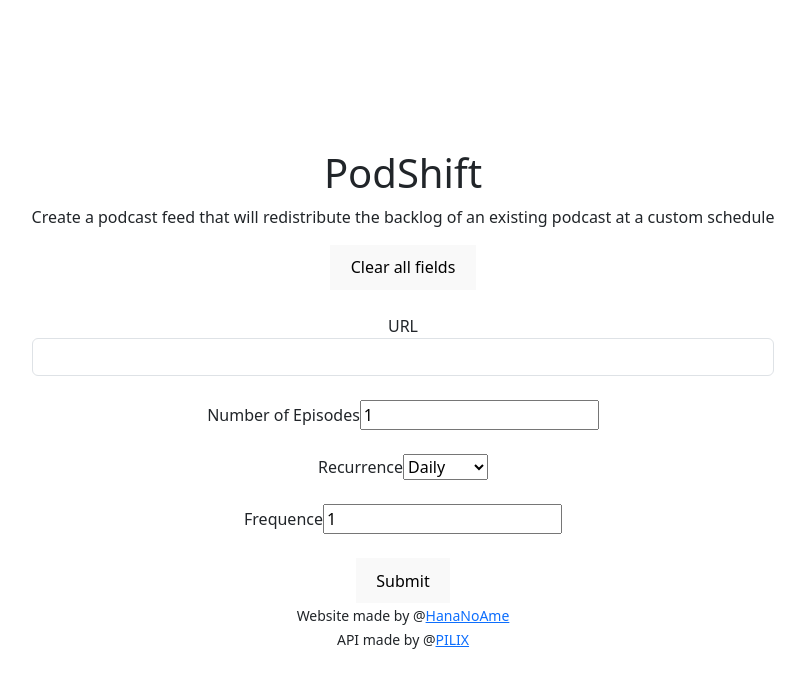
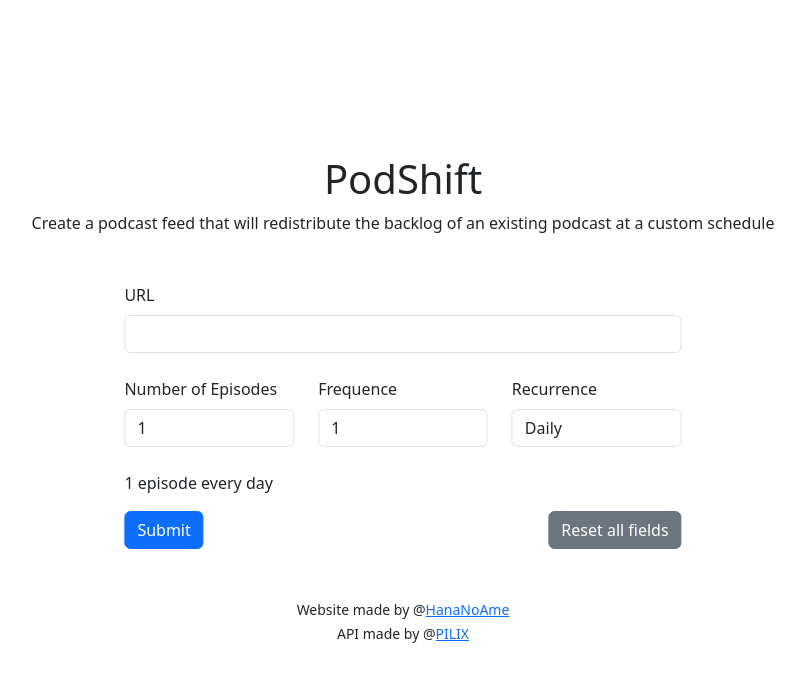
Before and after one commit to HanaNoAme/PodShiftFrontEnd, a React (Vite) app: page / in a window 1280 px wide. Shown: the top 688 px of the page, without its empty margins (237-1042 px from the left). Built offline with nearby package versions, Linux system fonts and the light colour scheme.

Commit message:
fix recurrence

```diff
--- a/src/components/form.tsx
+++ b/src/components/form.tsx
@@ -1,19 +1,19 @@
 import { useState } from 'react';
 
 enum Recurrence {
-  DAILY = "Daily",
-  WEEKLY = "Weekly",
-  MONTHLY = "Monthly",
-  YEARLY = "Yearly"
+  Yearly = "year",
+  Monthly = "month",
+  Weekly = "week",
+  Daily = "day"
 }
 
 export function CustomForm() {
   const [isFormValid, setIsFormValid] = useState(false);
   const [form, setForm] = useState({
-    url: '',
+    url: "",
     episodes: 1,
-    recurrence: Recurrence.DAILY,
-    frequence: 1
+    frequence: 1,
+    recurrence: 3,
   });
 
   // function validateForm) {
@@ -47,69 +47,78 @@ export function CustomForm() {
     setForm({ ...form, episodes: episodes });
   }
 
-  function handleRecurrenceChange(e: React.ChangeEvent<HTMLSelectElement>) {
-    var recurrence = e.target.value as Recurrence;
-    console.log(`recurrence: ${recurrence}`);
-    setForm({ ...form, recurrence: recurrence });
-  }
-
   function handleFrequenceChange(e: React.ChangeEvent<HTMLInputElement>) {
     var frequence = parseInt(e.target.value);
     console.log(`frequence: ${frequence}`);
     setForm({ ...form, frequence: frequence });
   }
 
+  function handleRecurrenceChange(e: React.ChangeEvent<HTMLSelectElement>) {
+    var index = Object.keys(Recurrence).indexOf(e.target.value);
+    console.log(`recurrence: ${index}`);
+    setForm({ ...form, recurrence: index });
+  }
+
+  function handleClear() {
+    if (confirm("Are you sure you want to clear all fields?")) {
+      setForm({
+        url: "",
+        episodes: 1,
+        frequence: 1,
+        recurrence: 3,
+      });
+    }
+  }
+
   function handleSubmit(e: React.FormEvent) {
     e.preventDefault();
     console.log(`url: ${form.url}`);
     console.log(`episodes: ${form.episodes}`);
+    console.log(`frequence: ${form.frequence}`);
     console.log(`recurrence: ${form.recurrence}`);
-    console.log(`frequence: ${form.frequence}`);
     //TODO : Send request to server
 
   }
 
   return (
-    <form onSubmit={handleSubmit} noValidate>
-      <button type="reset" onClick={() => {
-        if (confirm('Are you sure you want to clear all fields?')) {
-          setForm({
-            url: '',
-            episodes: 1,
-            recurrence: Recurrence.DAILY,
-            frequence: 1
-          });
-        }
-      }}>Clear all fields</button>
-      <br />
-      <br />
+    <form className="text-start translate-middle-x start-50 position-relative w-75 my-5" onSubmit={handleSubmit} noValidate>
       <div>
-        <label>URL</label>
+        <label className="form-label">URL</label>
         <input type="text" className="form-control" onBlur={handleUrlBlur} required />
       </div>
       <br />
-      <div>
-        <label>Number of Episodes</label>
-        <input type="number" min="1" defaultValue={1} onChange={handleEpisodesChange} required />
+      <div className="text-start row">
+        <div className="col">
+          <label className="form-label">Number of Episodes</label>
+          <input type="number" className="form-control" min="1" defaultValue={1}
+            onChange={handleEpisodesChange} required />
+        </div>
+        <div className="col align-self-end">
+          <label className="form-label">Frequence</label>
+          <input type="number" className="form-control" min="1" defaultValue={1}
+            onChange={handleFrequenceChange} required />
+        </div>
+        <div className="col align-self-end">
+          <label className="form-label">Recurrence</label>
+          <select className="form-control" onChange={handleRecurrenceChange} required>
+            {Object.keys(Recurrence).reverse().map(key => (
+              <option key={key} value={key}>
+                {key}
+              </option>
+            ))}
+          </select>
+        </div>
       </div>
       <br />
-      <div>
-        <label>Recurrence</label>
-        <select onChange={handleRecurrenceChange} required>
-          {Object.keys(Recurrence).map(key => (
-            <option key={key} value={key}>
-              {Recurrence[key as keyof typeof Recurrence]}
-            </option>
-          ))}
-        </select>
+      <p>{form.episodes} episode{form.episodes > 1 ? "s" : ""} every {form.frequence > 1 ? `${form.frequence} ` : ""}{Object.values(Recurrence)[form.recurrence]}{form.frequence > 1 ? "s" : ""}</p>
+      <div className="d-flex justify-content-between">
+        <button type="submit" className="btn btn-primary" /*disabled={!isFormValid}*/ >
+          Submit
+        </button>
+        <button type="reset" className="btn btn-secondary" onClick={handleClear}>
+          Reset all fields
+        </button>
       </div>
-      <br />
-      <div>
-        <label>Frequence</label>
-        <input type="number" min="1" defaultValue={1} onChange={handleFrequenceChange} required />
-      </div>
-      <br />
-      <button type="submit" /*disabled={!isFormValid}*/ >Submit</button>
     </form>
   );
 }
```
